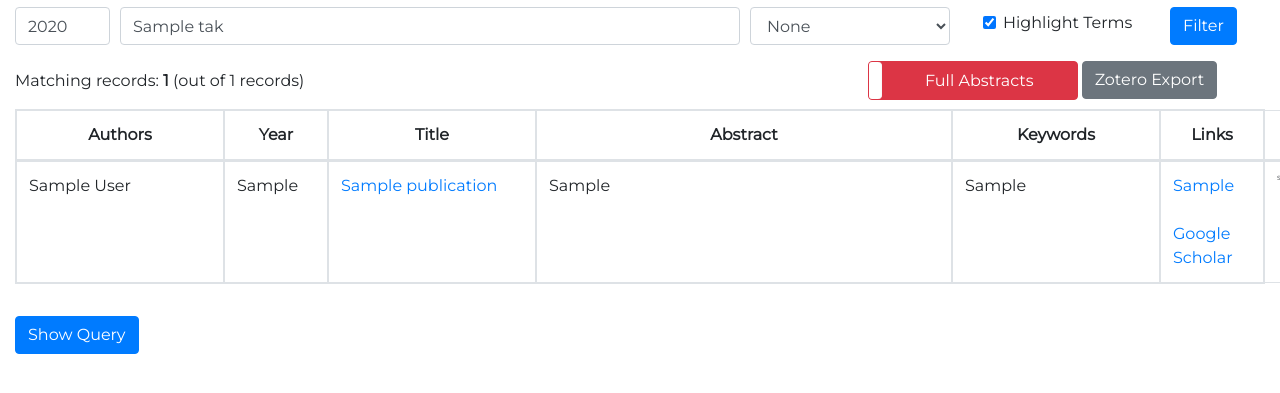
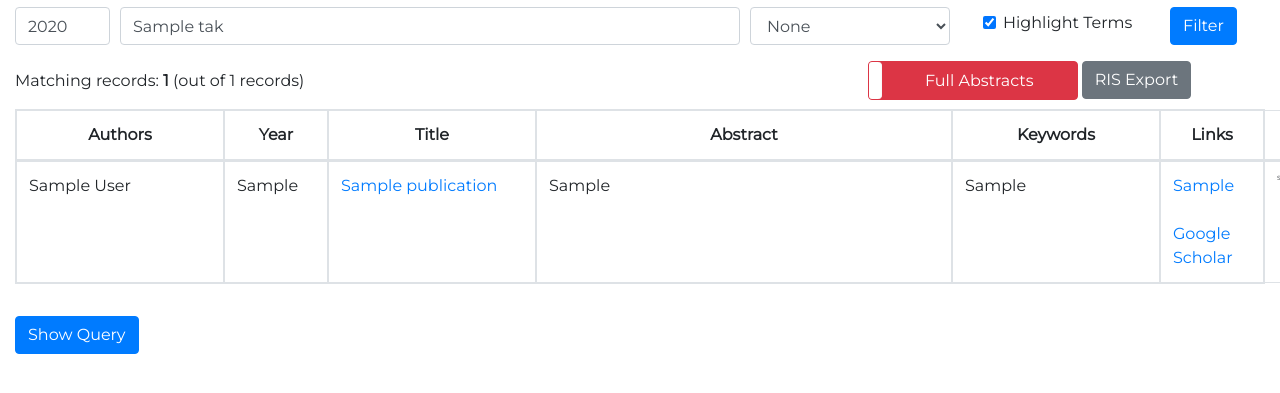
Before and after one commit to edtechhub/spud, a Django app: template publications/templates/publications/index.html in a window 1280 px wide; the page is wider, and only the part inside the window is pictured. Shown: the part 43-436 px from the top of that part. Run offline with Django 3.2, Linux system fonts and the light colour scheme; tables that the repository leaves empty hold one stand-in row (values such as "Sample post"); the template is opened without the code that fills it: values that come from a table or form of the project are taken from there, most other values are stand-ins (such as "Sample title", 1, 10 or a date in 2020); some libraries are stand-ins or nearby versions.

Commit message:
RIS export content type changed

```diff
--- a/publications/templates/publications/index.html
+++ b/publications/templates/publications/index.html
@@ -112,7 +112,7 @@
               <input name="ids[]" type="hidden" value="{{ publication.id }}">
             {% endfor %}
 
-            <button class="btn btn-secondary"> Zotero Export </button>
+            <button class="btn btn-secondary"> RIS Export </button>
           </form>
         </div>
 
--- a/publications/views.py
+++ b/publications/views.py
@@ -112,7 +112,7 @@ def ris_export(request):
 	publication_id = request.POST.get('id')
 	publication = Publication.objects.filter(id=publication_id).first()
 
-	response = HttpResponse(publication.ris_format(), content_type="text/plain")
+	response = HttpResponse(publication.ris_format(), content_type="application/x-research-info-systems")
 	response['Content-Disposition'] = 'attachment; filename="{0}{1}.ris"'.format(publication.id, publication.year)
 
 	return response
```
